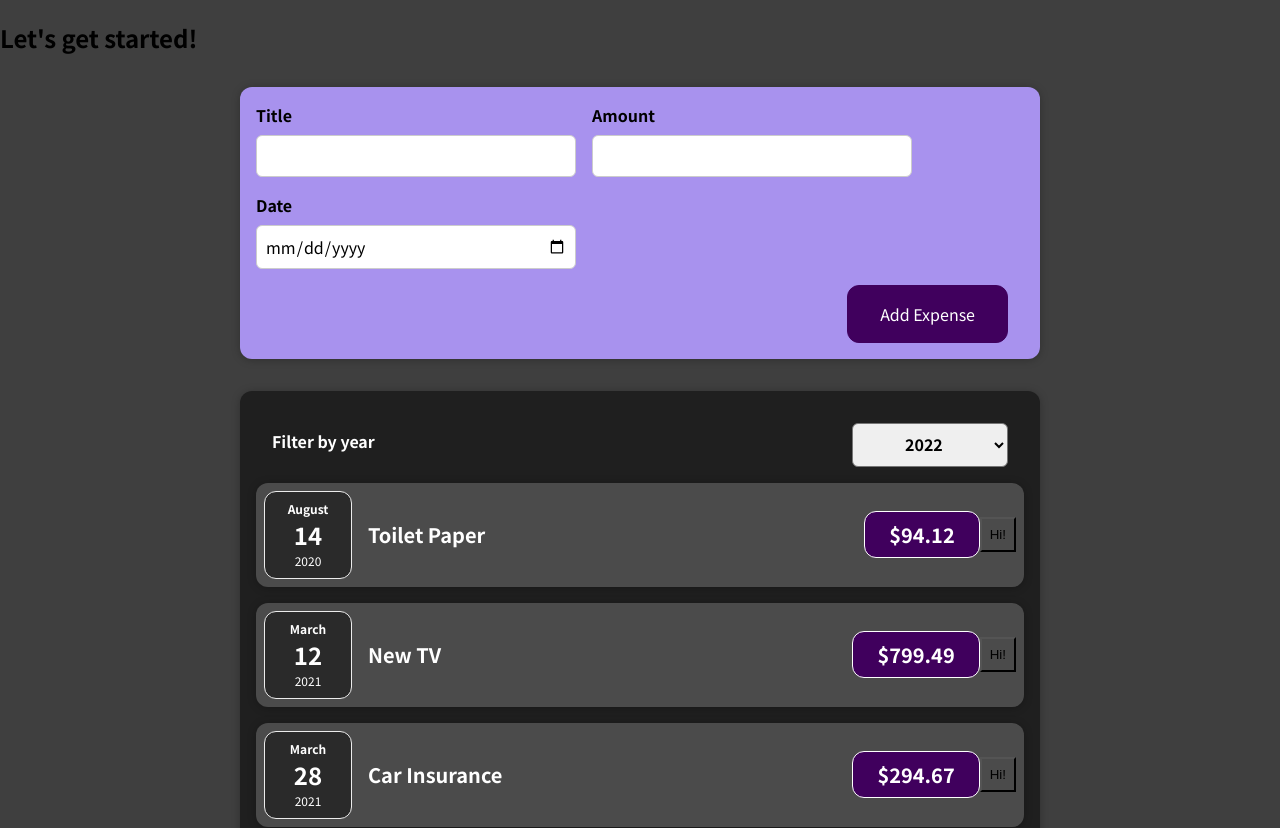
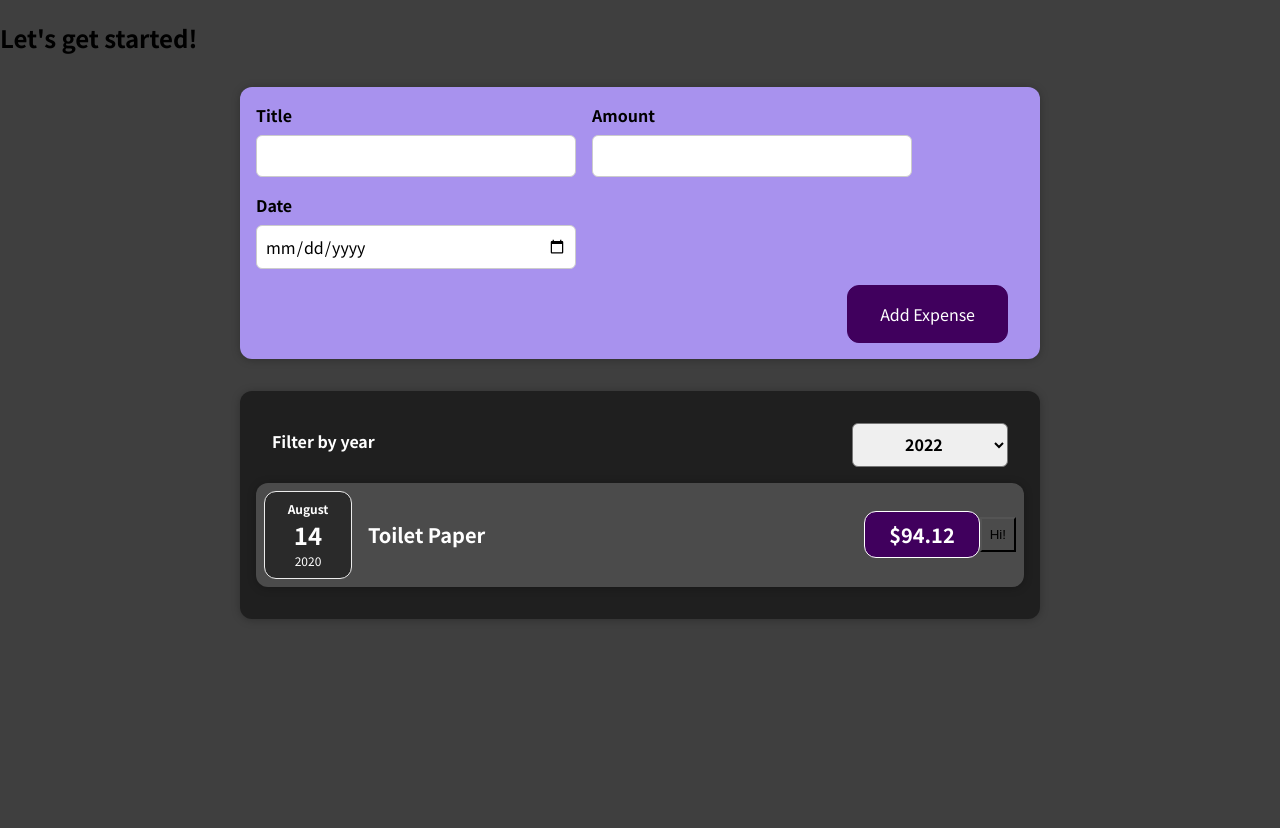
Before and after one commit to AkiyamaKunka/crush-course-react, a React (Create React App) app: page / in a window 1280 px wide. Shown: the top 828 px of the page. After the commit the page ends 800 px from the top, so only its background shows below. Built offline with nearby package versions, Linux system fonts and the light colour scheme.

Commit message:
added another component to handle dynamic rendering function.

```diff
--- a/src/components/Expense/ExpenseItem.js
+++ /dev/null
@@ -1,25 +0,0 @@
-import './ExpenseItem.css';
-import './ExpenseDate';
-import ExpenseDate from "./ExpenseDate";
-import Card from '../UI/Card';
-import {useState} from "react";
-
-function ExpenseItem(props) {
-    const [title, setTitle] = useState(props.item.title);
-    const clickHandler = () => {
-        setTitle('Updated!');
-        console.log(title);
-    }
-    return (
-        <Card className="expense-item">
-            <ExpenseDate date={props.item.date}/>
-            <div className="expense-item__description">
-                <h2>{title}</h2>
-                <div className="expense-item__price">${props.item.amount}</div>
-            </div>
-            <button onClick={clickHandler} className='expense-item'>Hi!</button>
-        </Card>
-    );
-}
-
-export default ExpenseItem;
--- /dev/null
+++ b/src/components/Expense/ExpenseItem/ExpenseItem.js
@@ -0,0 +1,27 @@
+import './ExpenseItem.css';
+import './ExpenseDate';
+import ExpenseDate from "./ExpenseDate";
+import Card from '../../UI/Card';
+import {useState} from "react";
+
+function ExpenseItem(props) {
+    const [title, setTitle] = useState(props.item.title);
+    const clickHandler = () => {
+        setTitle('Updated!');
+        console.log(title);
+    }
+    return (
+        <li>
+            <Card className="expense-item">
+                <ExpenseDate date={props.item.date}/>
+                <div className="expense-item__description">
+                    <h2>{title}</h2>
+                    <div className="expense-item__price">${props.item.amount}</div>
+                </div>
+                <button onClick={clickHandler} className='expense-item'>Hi!</button>
+            </Card>
+        </li>
+    );
+}
+
+export default ExpenseItem;
--- a/src/components/Expense/Expenses.js
+++ b/src/components/Expense/Expenses.js
@@ -1,28 +1,31 @@
 import "./Expenses.css";
-import './ExpenseItem';
+import './ExpenseItem/ExpenseItem';
 import {useState} from "react";
-import ExpenseItem from "./ExpenseItem";
 import NewExpense from "../NewExpense/NewExpense";
 import Card from '../UI/Card';
-import ExpensesFilter from "../ExpensesFilter/ExpensesFilter";
+import ExpensesFilter from "./ExpensesFilter/ExpensesFilter";
+import ExpensesList from "./ExpensesList/ExpensesList";
 
 function Expenses(props) {
-
     const [filteredYear, setFilteredYear] = useState('2020');
     const createExpense = (expenseObject) => {
         props.onCreateExpense(expenseObject);
-
     }
     const selectedYearHandler = (selectedYear) => {
         setFilteredYear(selectedYear);
         console.log("get selected year from expense components!" + selectedYear);
     }
+    const filteredExpenses = props.item.filter(
+        (expense) => expense.date.getFullYear().toString() === filteredYear
+    );
+
+
     return (
         <div>
             <NewExpense onCreateExpense={createExpense} selected={filteredYear}/>
             <Card className='expenses'>
                 <ExpensesFilter onSelectedYear={selectedYearHandler}/>
-                {props.item.map((expense) => <ExpenseItem key={expense.id} item={expense}/>)}
+                <ExpensesList item={filteredExpenses}/>
             </Card>
         </div>
     );
--- /dev/null
+++ b/src/components/Expense/ExpensesList/ExpensesList.css
@@ -0,0 +1,9 @@
+.expenses-list {
+    list-style: none;
+    padding: 0;
+}
+
+.expenses-list__fallback {
+    color: white;
+    text-align: center;
+}
--- /dev/null
+++ b/src/components/Expense/ExpensesList/ExpensesList.js
@@ -0,0 +1,20 @@
+import './ExpensesList.css';
+import ExpenseItem from "../ExpenseItem/ExpenseItem";
+
+const ExpensesList = (props) => {
+    if (props.item.length === 0) {
+        return (
+            <h2 className='expenses-list__fallback'>
+                No Items Available.
+            </h2>
+        );
+    }
+    return (
+        <ul className='expenses-list'>
+            {props.item.map((expense) =>
+                <ExpenseItem key={expense.id} item={expense}/>)}
+        </ul>
+    );
+};
+
+export default ExpensesList;
```
Also changed, not shown: src/components/Expense/ExpenseItem/ExpenseDate.css (renamed from src/components/Expense/ExpenseDate.css), src/components/Expense/ExpenseItem/ExpenseDate.js (renamed from src/components/Expense/ExpenseDate.js), src/components/Expense/ExpenseItem/ExpenseItem.css (renamed from src/components/Expense/ExpenseItem.css), src/components/Expense/ExpensesFilter/ExpensesFilter.css (renamed from src/components/ExpensesFilter/ExpensesFilter.css), src/components/Expense/ExpensesFilter/ExpensesFilter.js (renamed from src/components/ExpensesFilter/ExpensesFilter.js).
